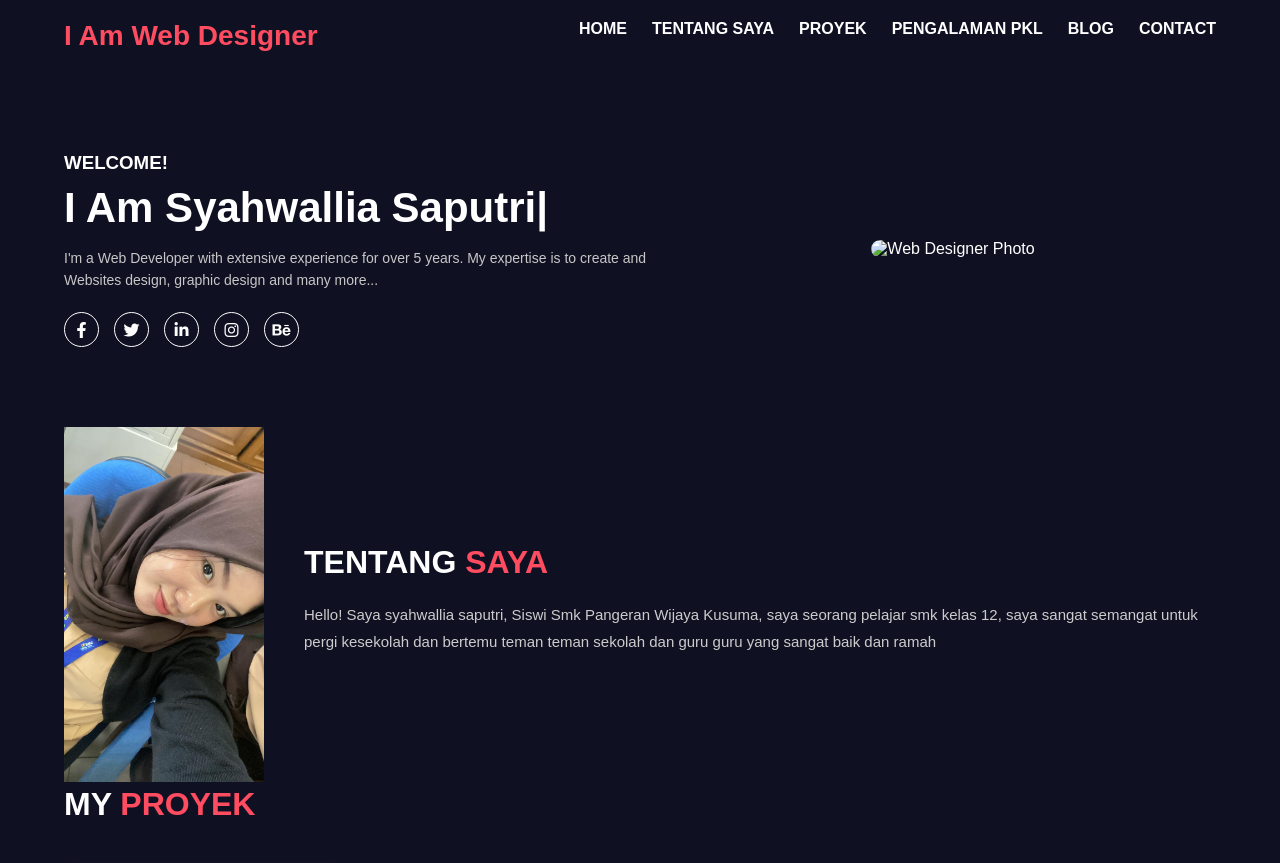
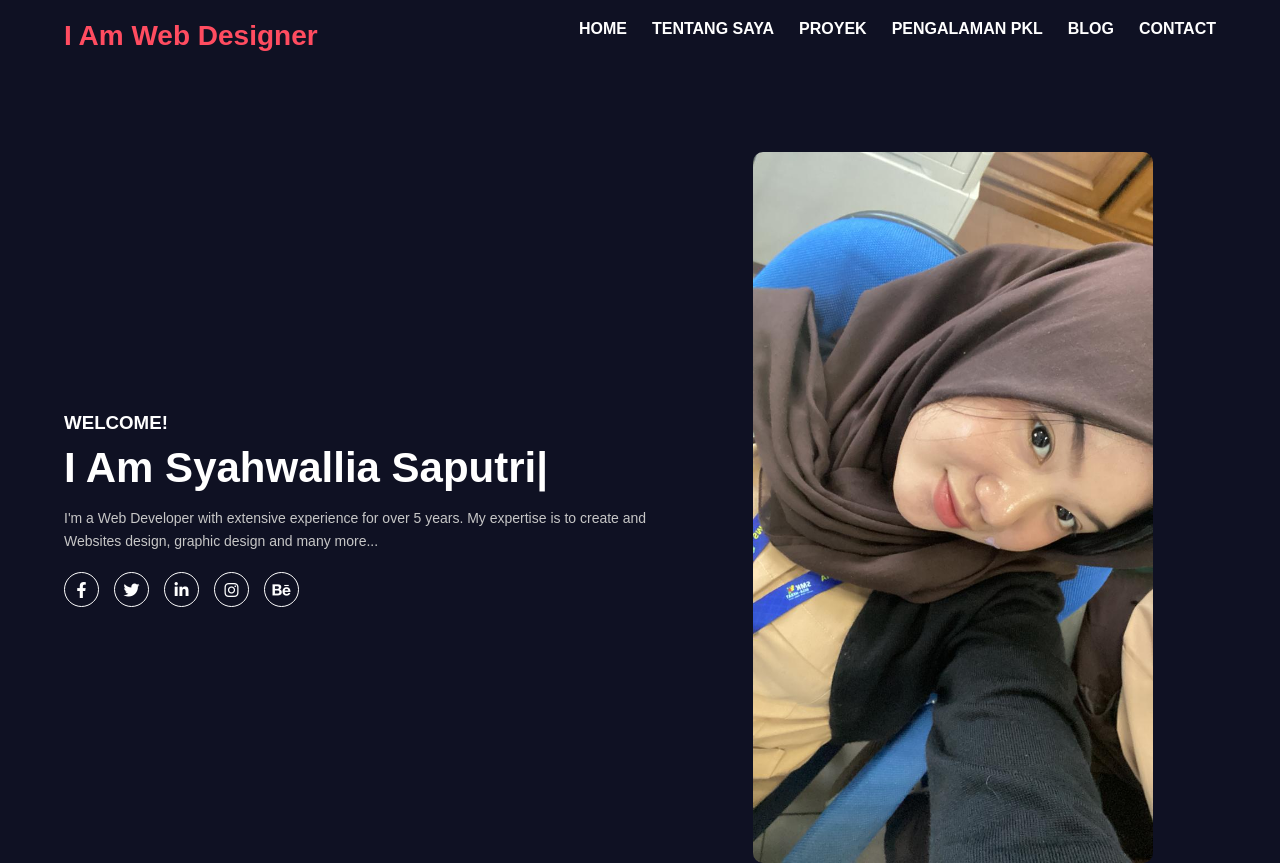
Before and after one commit to lieegiaga/portofol1o, a plain HTML site: page index.html in a window 1280 px wide. Shown: the top 863 px of the page. Drawn offline with Linux system fonts and the light colour scheme.

Commit message:
Update index.html

```diff
--- a/index.html
+++ b/index.html
@@ -40,7 +40,7 @@
         </div>
       </div>
       <div class="image">
-        <img src="c:\Users\SWK-04\Downloads\WhatsApp Image 2025-08-26 at 10.42.26.jpeg" alt="Web Designer Photo"width="200px"/>
+        <img src="lie.jpeg" alt="Web Designer Photo"width="200px"/>
       </div>
     </div>
   </section>
```
